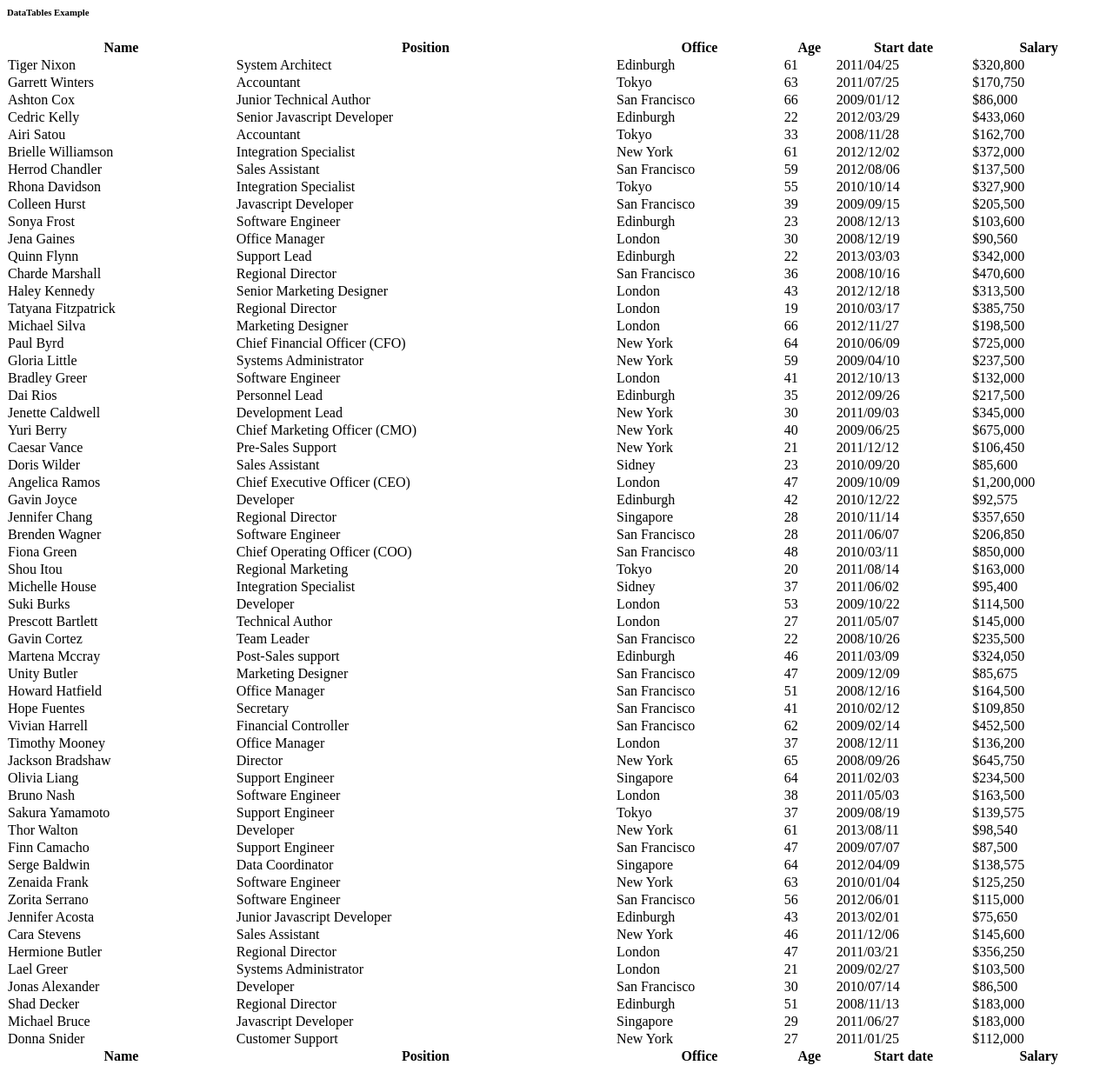
After one commit to theriley106/Patient-Matching, a Flask app: template templates/tables.html in a window 1280 px wide. The commit adds this page. Shown: the whole page at 87% size. Run offline with Flask 2, Linux system fonts and the light colour scheme; the template is opened without the code that fills it, so the values that code supplies are empty.

Commit message:
Looks good

```diff
--- /dev/null
+++ b/templates/tables.html
@@ -0,0 +1,489 @@
+<div class="card shadow mb-4">
+  <div class="card-header py-3">
+    <h6 class="m-0 font-weight-bold text-primary">DataTables Example</h6>
+  </div>
+  <div class="card-body">
+    <div class="table-responsive">
+      <table class="table table-bordered" id="dataTable" width="100%" cellspacing="0">
+        <thead>
+          <tr>
+            <th>Name</th>
+            <th>Position</th>
+            <th>Office</th>
+            <th>Age</th>
+            <th>Start date</th>
+            <th>Salary</th>
+          </tr>
+        </thead>
+        <tfoot>
+          <tr>
+            <th>Name</th>
+            <th>Position</th>
+            <th>Office</th>
+            <th>Age</th>
+            <th>Start date</th>
+            <th>Salary</th>
+          </tr>
+        </tfoot>
+        <tbody>
+          <tr>
+            <td>Tiger Nixon</td>
+            <td>System Architect</td>
+            <td>Edinburgh</td>
+            <td>61</td>
+            <td>2011/04/25</td>
+            <td>$320,800</td>
+          </tr>
+          <tr>
+            <td>Garrett Winters</td>
+            <td>Accountant</td>
+            <td>Tokyo</td>
+            <td>63</td>
+            <td>2011/07/25</td>
+            <td>$170,750</td>
+          </tr>
+          <tr>
+            <td>Ashton Cox</td>
+            <td>Junior Technical Author</td>
+            <td>San Francisco</td>
+            <td>66</td>
+            <td>2009/01/12</td>
+            <td>$86,000</td>
+          </tr>
+          <tr>
+            <td>Cedric Kelly</td>
+            <td>Senior Javascript Developer</td>
+            <td>Edinburgh</td>
+            <td>22</td>
+            <td>2012/03/29</td>
+            <td>$433,060</td>
+          </tr>
+          <tr>
+            <td>Airi Satou</td>
+            <td>Accountant</td>
+            <td>Tokyo</td>
+            <td>33</td>
+            <td>2008/11/28</td>
+            <td>$162,700</td>
+          </tr>
+          <tr>
+            <td>Brielle Williamson</td>
+            <td>Integration Specialist</td>
+            <td>New York</td>
+            <td>61</td>
+            <td>2012/12/02</td>
+            <td>$372,000</td>
+          </tr>
+          <tr>
+            <td>Herrod Chandler</td>
+            <td>Sales Assistant</td>
+            <td>San Francisco</td>
+            <td>59</td>
+            <td>2012/08/06</td>
+            <td>$137,500</td>
+          </tr>
+          <tr>
+            <td>Rhona Davidson</td>
+            <td>Integration Specialist</td>
+            <td>Tokyo</td>
+            <td>55</td>
+            <td>2010/10/14</td>
+            <td>$327,900</td>
+          </tr>
+          <tr>
+            <td>Colleen Hurst</td>
+            <td>Javascript Developer</td>
+            <td>San Francisco</td>
+            <td>39</td>
+            <td>2009/09/15</td>
+            <td>$205,500</td>
+          </tr>
+          <tr>
+            <td>Sonya Frost</td>
+            <td>Software Engineer</td>
+            <td>Edinburgh</td>
+            <td>23</td>
+            <td>2008/12/13</td>
+            <td>$103,600</td>
+          </tr>
+          <tr>
+            <td>Jena Gaines</td>
+            <td>Office Manager</td>
+            <td>London</td>
+            <td>30</td>
+            <td>2008/12/19</td>
+            <td>$90,560</td>
+          </tr>
+          <tr>
+            <td>Quinn Flynn</td>
+            <td>Support Lead</td>
+            <td>Edinburgh</td>
+            <td>22</td>
+            <td>2013/03/03</td>
+            <td>$342,000</td>
+          </tr>
+          <tr>
+            <td>Charde Marshall</td>
+            <td>Regional Director</td>
+            <td>San Francisco</td>
+            <td>36</td>
+            <td>2008/10/16</td>
+            <td>$470,600</td>
+          </tr>
+          <tr>
+            <td>Haley Kennedy</td>
+            <td>Senior Marketing Designer</td>
+            <td>London</td>
+            <td>43</td>
+            <td>2012/12/18</td>
+            <td>$313,500</td>
+          </tr>
+          <tr>
+            <td>Tatyana Fitzpatrick</td>
+            <td>Regional Director</td>
+            <td>London</td>
+            <td>19</td>
+            <td>2010/03/17</td>
+            <td>$385,750</td>
+          </tr>
+          <tr>
+            <td>Michael Silva</td>
+            <td>Marketing Designer</td>
+            <td>London</td>
+            <td>66</td>
+            <td>2012/11/27</td>
+            <td>$198,500</td>
+          </tr>
+          <tr>
+            <td>Paul Byrd</td>
+            <td>Chief Financial Officer (CFO)</td>
+            <td>New York</td>
+            <td>64</td>
+            <td>2010/06/09</td>
+            <td>$725,000</td>
+          </tr>
+          <tr>
+            <td>Gloria Little</td>
+            <td>Systems Administrator</td>
+            <td>New York</td>
+            <td>59</td>
+            <td>2009/04/10</td>
+            <td>$237,500</td>
+          </tr>
+          <tr>
+            <td>Bradley Greer</td>
+            <td>Software Engineer</td>
+            <td>London</td>
+            <td>41</td>
+            <td>2012/10/13</td>
+            <td>$132,000</td>
+          </tr>
+          <tr>
+            <td>Dai Rios</td>
+            <td>Personnel Lead</td>
+            <td>Edinburgh</td>
+            <td>35</td>
+            <td>2012/09/26</td>
+            <td>$217,500</td>
+          </tr>
+          <tr>
+            <td>Jenette Caldwell</td>
+            <td>Development Lead</td>
+            <td>New York</td>
+            <td>30</td>
+            <td>2011/09/03</td>
+            <td>$345,000</td>
+          </tr>
+          <tr>
+            <td>Yuri Berry</td>
+            <td>Chief Marketing Officer (CMO)</td>
+            <td>New York</td>
+            <td>40</td>
+            <td>2009/06/25</td>
+            <td>$675,000</td>
+          </tr>
+          <tr>
+            <td>Caesar Vance</td>
+            <td>Pre-Sales Support</td>
+            <td>New York</td>
+            <td>21</td>
+            <td>2011/12/12</td>
+            <td>$106,450</td>
+          </tr>
+          <tr>
+            <td>Doris Wilder</td>
+            <td>Sales Assistant</td>
+            <td>Sidney</td>
+            <td>23</td>
+            <td>2010/09/20</td>
+            <td>$85,600</td>
+          </tr>
+          <tr>
+            <td>Angelica Ramos</td>
+            <td>Chief Executive Officer (CEO)</td>
+            <td>London</td>
+            <td>47</td>
+            <td>2009/10/09</td>
+            <td>$1,200,000</td>
+          </tr>
+          <tr>
+            <td>Gavin Joyce</td>
+            <td>Developer</td>
+            <td>Edinburgh</td>
+            <td>42</td>
+            <td>2010/12/22</td>
+            <td>$92,575</td>
+          </tr>
+          <tr>
+            <td>Jennifer Chang</td>
+            <td>Regional Director</td>
+            <td>Singapore</td>
+            <td>28</td>
+            <td>2010/11/14</td>
+            <td>$357,650</td>
+          </tr>
+          <tr>
+            <td>Brenden Wagner</td>
+            <td>Software Engineer</td>
+            <td>San Francisco</td>
+            <td>28</td>
+            <td>2011/06/07</td>
+            <td>$206,850</td>
+          </tr>
+          <tr>
+            <td>Fiona Green</td>
+            <td>Chief Operating Officer (COO)</td>
+            <td>San Francisco</td>
+            <td>48</td>
+            <td>2010/03/11</td>
+            <td>$850,000</td>
+          </tr>
+          <tr>
+            <td>Shou Itou</td>
+            <td>Regional Marketing</td>
+            <td>Tokyo</td>
+            <td>20</td>
+            <td>2011/08/14</td>
+            <td>$163,000</td>
+          </tr>
+          <tr>
+            <td>Michelle House</td>
+            <td>Integration Specialist</td>
+            <td>Sidney</td>
+            <td>37</td>
+            <td>2011/06/02</td>
+            <td>$95,400</td>
+          </tr>
+          <tr>
+            <td>Suki Burks</td>
+            <td>Developer</td>
+            <td>London</td>
+            <td>53</td>
+            <td>2009/10/22</td>
+            <td>$114,500</td>
+          </tr>
+          <tr>
+            <td>Prescott Bartlett</td>
+            <td>Technical Author</td>
+            <td>London</td>
+            <td>27</td>
+            <td>2011/05/07</td>
+            <td>$145,000</td>
+          </tr>
+          <tr>
+            <td>Gavin Cortez</td>
+            <td>Team Leader</td>
+            <td>San Francisco</td>
+            <td>22</td>
+            <td>2008/10/26</td>
+            <td>$235,500</td>
+          </tr>
+          <tr>
+            <td>Martena Mccray</td>
+            <td>Post-Sales support</td>
+            <td>Edinburgh</td>
+            <td>46</td>
+            <td>2011/03/09</td>
+            <td>$324,050</td>
+          </tr>
+          <tr>
+            <td>Unity Butler</td>
+            <td>Marketing Designer</td>
+            <td>San Francisco</td>
+            <td>47</td>
+            <td>2009/12/09</td>
+            <td>$85,675</td>
+          </tr>
+          <tr>
+            <td>Howard Hatfield</td>
+            <td>Office Manager</td>
+            <td>San Francisco</td>
+            <td>51</td>
+            <td>2008/12/16</td>
+            <td>$164,500</td>
+          </tr>
+          <tr>
+            <td>Hope Fuentes</td>
+            <td>Secretary</td>
+            <td>San Francisco</td>
+            <td>41</td>
+            <td>2010/02/12</td>
+            <td>$109,850</td>
+          </tr>
+          <tr>
+            <td>Vivian Harrell</td>
+            <td>Financial Controller</td>
+            <td>San Francisco</td>
+            <td>62</td>
+            <td>2009/02/14</td>
+            <td>$452,500</td>
+          </tr>
+          <tr>
+            <td>Timothy Mooney</td>
+            <td>Office Manager</td>
+            <td>London</td>
+            <td>37</td>
+            <td>2008/12/11</td>
+            <td>$136,200</td>
+          </tr>
+          <tr>
+            <td>Jackson Bradshaw</td>
+            <td>Director</td>
+            <td>New York</td>
+            <td>65</td>
+            <td>2008/09/26</td>
+            <td>$645,750</td>
+          </tr>
+          <tr>
+            <td>Olivia Liang</td>
+            <td>Support Engineer</td>
+            <td>Singapore</td>
+            <td>64</td>
+            <td>2011/02/03</td>
+            <td>$234,500</td>
+          </tr>
+          <tr>
+            <td>Bruno Nash</td>
+            <td>Software Engineer</td>
+            <td>London</td>
+            <td>38</td>
+            <td>2011/05/03</td>
+            <td>$163,500</td>
+          </tr>
+          <tr>
+            <td>Sakura Yamamoto</td>
+            <td>Support Engineer</td>
+            <td>Tokyo</td>
+            <td>37</td>
+            <td>2009/08/19</td>
+            <td>$139,575</td>
+          </tr>
+          <tr>
+            <td>Thor Walton</td>
+            <td>Developer</td>
+            <td>New York</td>
+            <td>61</td>
+            <td>2013/08/11</td>
+            <td>$98,540</td>
+          </tr>
+          <tr>
+            <td>Finn Camacho</td>
+            <td>Support Engineer</td>
+            <td>San Francisco</td>
+            <td>47</td>
+            <td>2009/07/07</td>
+            <td>$87,500</td>
+          </tr>
+          <tr>
+            <td>Serge Baldwin</td>
+            <td>Data Coordinator</td>
+            <td>Singapore</td>
+            <td>64</td>
+            <td>2012/04/09</td>
+            <td>$138,575</td>
+          </tr>
+          <tr>
+            <td>Zenaida Frank</td>
+            <td>Software Engineer</td>
+            <td>New York</td>
+            <td>63</td>
+            <td>2010/01/04</td>
+            <td>$125,250</td>
+          </tr>
+          <tr>
+            <td>Zorita Serrano</td>
+            <td>Software Engineer</td>
+            <td>San Francisco</td>
+            <td>56</td>
+            <td>2012/06/01</td>
+            <td>$115,000</td>
+          </tr>
+          <tr>
+            <td>Jennifer Acosta</td>
+            <td>Junior Javascript Developer</td>
+            <td>Edinburgh</td>
+            <td>43</td>
+            <td>2013/02/01</td>
+            <td>$75,650</td>
+          </tr>
+          <tr>
+            <td>Cara Stevens</td>
+            <td>Sales Assistant</td>
+            <td>New York</td>
+            <td>46</td>
+            <td>2011/12/06</td>
+            <td>$145,600</td>
+          </tr>
+          <tr>
+            <td>Hermione Butler</td>
+            <td>Regional Director</td>
+            <td>London</td>
+            <td>47</td>
+            <td>2011/03/21</td>
+            <td>$356,250</td>
+          </tr>
+          <tr>
+            <td>Lael Greer</td>
+            <td>Systems Administrator</td>
+            <td>London</td>
+            <td>21</td>
+            <td>2009/02/27</td>
+            <td>$103,500</td>
+          </tr>
+          <tr>
+            <td>Jonas Alexander</td>
+            <td>Developer</td>
+            <td>San Francisco</td>
+            <td>30</td>
+            <td>2010/07/14</td>
+            <td>$86,500</td>
+          </tr>
+          <tr>
+            <td>Shad Decker</td>
+            <td>Regional Director</td>
+            <td>Edinburgh</td>
+            <td>51</td>
+            <td>2008/11/13</td>
+            <td>$183,000</td>
+          </tr>
+          <tr>
+            <td>Michael Bruce</td>
+            <td>Javascript Developer</td>
+            <td>Singapore</td>
+            <td>29</td>
+            <td>2011/06/27</td>
+            <td>$183,000</td>
+          </tr>
+          <tr>
+            <td>Donna Snider</td>
+            <td>Customer Support</td>
+            <td>New York</td>
+            <td>27</td>
+            <td>2011/01/25</td>
+            <td>$112,000</td>
+          </tr>
+        </tbody>
+      </table>
+    </div>
+  </div>
+</div>
```
Also changed, not shown: templates/index.html (+26 -9 lines).
